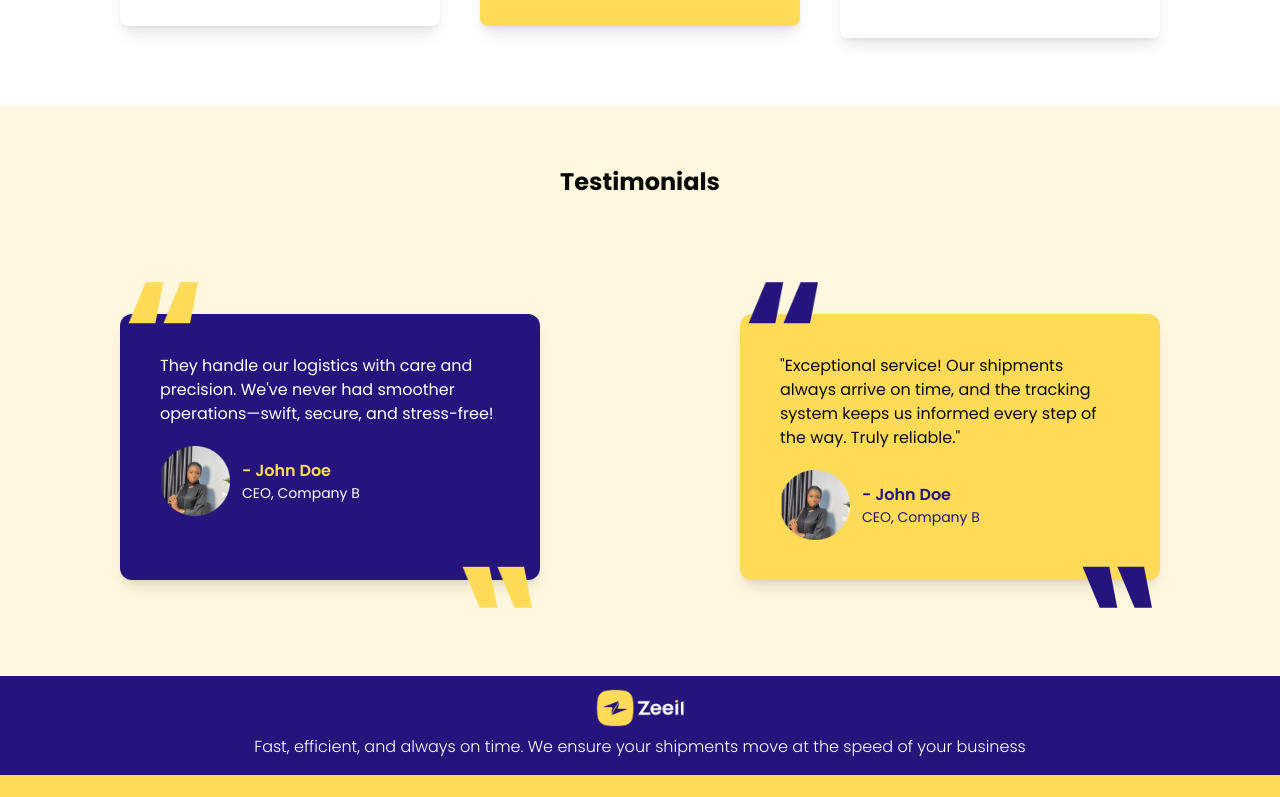
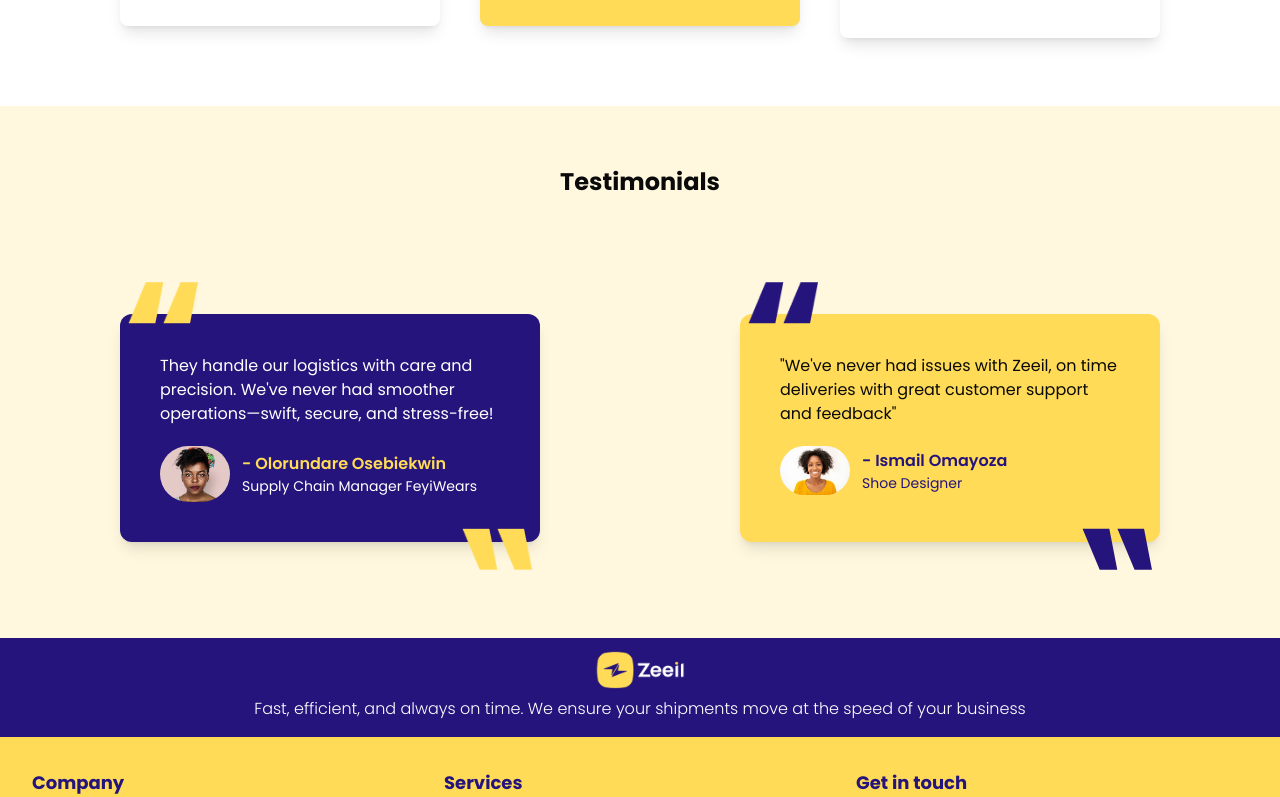
Before and after one commit to ifedolapoomoniyi/zeeil-web, a Next.js app: page / in a window 1280 px wide. Shown: the part 1566-2363 px from the top of the page. Built offline with nearby package versions, Linux system fonts and the light colour scheme.

Commit message:
add animations

```diff
--- a/src/app/page.jsx
+++ b/src/app/page.jsx
@@ -1,4 +1,4 @@
-"use client"
+"use client";
 
 import Benefits from "@/components/Benefits";
 import Footer from "@/components/Footer";
@@ -8,7 +8,29 @@ import { Button } from "@/components/ui/button";
 import Image from "next/image";
 import Link from "next/link";
 import { FaApple, FaGooglePlay } from "react-icons/fa6";
-import { motion } from "framer-motion";
+import { motion, AnimatePresence } from "framer-motion";
+import { benefitsData } from "@/lib/data";
+import { testimonials } from "@/lib/data";
+
+const container = {
+	hidden: { opacity: 0 },
+	show: {
+		opacity: 1,
+		transition: {
+			staggerChildren: 0.3,
+		},
+	},
+};
+
+const containerVariants = {
+	hidden: { opacity: 0 },
+	show: {
+		opacity: 1,
+		transition: {
+			staggerChildren: 0.2, // Adds delay between child animations
+		},
+	},
+};
 
 export default function Home() {
 	return (
@@ -101,12 +123,12 @@ export default function Home() {
 						<p className="text-sm">States in operation</p>
 					</div>
 					<div className="flex flex-col gap-3">
-						<h3 className="text-5xl font-bold">50k+</h3>
+						<h3 className="text-5xl font-bold">50+</h3>
 						<p className="text-sm">Businesses served</p>
 					</div>
 					<div className="flex flex-col gap-3">
-						<h3 className="text-5xl font-bold">12k+</h3>
-						<p className="text-sm">Vehicles in operation</p>
+						<h3 className="text-5xl font-bold">5+</h3>
+						<p className="text-sm">Riders</p>
 					</div>
 				</div>
 			</section>
@@ -116,35 +138,23 @@ export default function Home() {
 				<h3 className="text-2xl font-semibold py-10 text-center">
 					Why choose us?
 				</h3>
-
-				<div className="flex flex-row flex-wrap gap-10 max-w-screen-xl items-center m-auto justify-center p-7 md:10">
-					<Benefits
-						text={
-							"Fast, efficient, and always on time. We ensure your shipments move at the speed of your business."
-						}
-						color={"white"}
-						header={"Swift"}
-						icon={"/icons/icon2.png"}
-					/>
-
-					<Benefits
-						text={
-							"Count on us for consistent, dependable deliveries that keep your business moving forward."
-						}
-						color={"secondary"}
-						header={"Reliable"}
-						icon={"/icons/security-lock.png"}
-					/>
-
-					<Benefits
-						text={
-							"From pick-up to delivery, your shipments are safeguarded with the highest standards of security and care."
-						}
-						color={"white"}
-						header={"Secured"}
-						icon={"/icons/icon1.png"}
-					/>
-				</div>
+				<motion.div
+					className="flex flex-row flex-wrap gap-10 max-w-screen-xl items-center m-auto justify-center p-7 md:10"
+					variants={container}
+					initial="hidden"
+					whileInView="show" // Triggers animations for all children when in view
+					viewport={{ once: true, amount: 0.3 }} // Ensures animations trigger once when 30% is visible
+				>
+					{benefitsData.map((benefit, index) => (
+						<Benefits
+							key={index}
+							text={benefit.text}
+							color={benefit.color}
+							header={benefit.header}
+							icon={benefit.icon}
+						/>
+					))}
+				</motion.div>
 			</section>
 
 			{/* Testimonials */}
@@ -152,32 +162,25 @@ export default function Home() {
 				<h3 className="text-2xl font-bold py-10 text-center">
 					Testimonials
 				</h3>
-
-				<div className="flex flex-row gap-20 md:gap-10 max-w-screen-xl m-auto justify-around my-14 flex-wrap p-5">
-					<Testimonials
-						text={`They handle our logistics with care
-and precision. We've never had
-smoother operations—swift, secure,
-and stress-free!`}
-						name={"Sarah M."}
-						title={"Retaill Business Owner"}
-						bg={"primary"}
-						color={"secondary"}
-						avatar={"/avatar.png"}
-					/>
-
-					<Testimonials
-						text={`"Exceptional service! Our shipments
-always arrive on time, and the tracking
-system keeps us informed every step
-of the way. Truly reliable."`}
-						name={"Sarah M."}
-						title={"E-commerce Enterpreneur"}
-						bg={"secondary"}
-						color={"primary"}
-						avatar={"/avatar.png"}
-					/>
-				</div>
+				<motion.div
+					className="flex flex-row gap-20 md:gap-10 max-w-screen-xl m-auto justify-around my-14 flex-wrap p-5"
+					variants={containerVariants} // Apply container animation
+					initial="hidden"
+					whileInView="show" // Triggers animations when in view
+					viewport={{ once: true, amount: 0.3 }} // Animation triggers when 30% is visible
+				>
+					{testimonials.map((testimonial, index) => (
+						<Testimonials
+							key={index}
+							text={testimonial.text}
+							name={testimonial.name}
+							title={testimonial.title}
+							bg={testimonial.bg}
+							color={testimonial.color}
+							avatar={testimonial.avatar}
+						/>
+					))}
+				</motion.div>{" "}
 			</section>
 
 			<Footer />
--- /dev/null
+++ b/src/components/AnimatedText.jsx
@@ -0,0 +1,51 @@
+// components/AnimatedText.js
+import { motion, useAnimation } from "framer-motion";
+import { useEffect } from "react";
+import { useInView } from "react-intersection-observer";
+
+const AnimatedText = ({ text, className }) => {
+	const controls = useAnimation();
+	const { ref, inView } = useInView({
+		triggerOnce: true, // Allow repeat animations
+		threshold: 0.1,
+	});
+
+	useEffect(() => {
+		if (inView) {
+			controls.start("visible");
+		} else {
+			controls.start("hidden"); // Reset animation when out of view
+		}
+	}, [controls, inView]);
+
+	const wordVariants = {
+		hidden: { opacity: 0, y: 20 },
+		visible: (i) => ({
+			opacity: 1,
+			y: 0,
+			transition: {
+				duration: 0.3,
+				delay: i * 0.10,
+			},
+		}),
+	};
+
+	return (
+		<div ref={ref} className={`${className} text-animate`}>
+			{text.split(" ").map((word, index) => (
+				<motion.span
+					key={index}
+					custom={index}
+					initial="hidden"
+					animate={controls}
+					variants={wordVariants}
+					style={{ display: "inline-block", marginRight: "0.3em" }}
+				>
+					{word}
+				</motion.span>
+			))}
+		</div>
+	);
+};
+
+export default AnimatedText;
--- a/src/components/Benefits.jsx
+++ b/src/components/Benefits.jsx
@@ -1,8 +1,31 @@
 import Image from "next/image";
+import { motion } from "framer-motion";
+
+// Animation variants for the card
+const card = {
+  hidden: { opacity: 0, y: 50, rotate: -5 },
+  show: {
+    opacity: 1,
+    y: 0,
+    rotate: 0,
+    transition: { type: "spring", stiffness: 100, duration: 0.8 },
+  },
+};
 
 const Benefits = ({ text, color, header, icon }) => {
   return (
-		<div className={`rounded-lg shadow-lg bg-${color} p-5 w-[320px] flex flex-col gap-4 items-center py-10`}>
+    <motion.div
+      variants={card}
+      initial="hidden" // Starts from the hidden state
+      whileInView="show" // Animates to the show state when in view
+      viewport={{ once: true, amount: 0.3 }} // Triggers when 30% of the card is visible
+      whileHover={{
+        scale: 1.1,
+        rotate: [0, 3, -3, 0],
+        transition: { duration: 0.3 },
+      }}
+      className={`rounded-lg shadow-lg bg-${color} p-5 w-[320px] flex flex-col gap-4 items-center py-10`}
+    >
       <div className="text-xl font-semibold py-4">{header}</div>
 
       <div className="flex m-auto">
@@ -10,7 +33,7 @@ const Benefits = ({ text, color, header, icon }) => {
       </div>
 
       <p className="text-center">{text}</p>
-		</div>
+    </motion.div>
   );
 };
 
--- a/src/components/Testimonials.jsx
+++ b/src/components/Testimonials.jsx
@@ -1,65 +1,68 @@
 import Image from "next/image";
+import { motion } from "framer-motion";
+
+// Animation variants for Testimonials
+const testimonialVariants = {
+  hidden: { opacity: 0, y: 50 },
+  show: { opacity: 1, y: 0, transition: { type: "spring", stiffness: 100 } },
+};
 
 const Testimonials = ({ text, name, title, bg, color, avatar }) => {
   return (
-		<div
+    <motion.div
+      variants={testimonialVariants} // Apply animation variants
+      initial="hidden" // Initial hidden state
+      whileInView="show" // Animate to visible state when in view
+      viewport={{ once: true, amount: 0.3 }} // Trigger animation when 30% of the component is visible
       className={`flex flex-col gap-5 bg-${bg} p-10 rounded-xl shadow-lg w-[420px] min-w-[270px] relative`}
     >
       {/* Absolute apostrophe top */}
-			{color === "secondary" ? (
+      {color === "secondary" && (
         <div className="absolute left-2 -top-8">
           <Image
             src="/icons/apos-yellow-up.png"
-						alt="avatar"
+            alt="apostrophe"
             width={70}
             height={70}
             className="aspect-auto"
           />
         </div>
-			) : (
-				""
       )}
 
-			{color === "primary" ? (
+      {color === "primary" && (
         <div className="absolute left-2 -top-8">
           <Image
             src="/icons/apos-blue-up.png"
-						alt="avatar"
+            alt="apostrophe"
             width={70}
             height={70}
           />
         </div>
-			) : (
-				""
       )}
 
-			{/* Absolute apos bottom */}
-
-			{color === "secondary" ? (
+      {/* Absolute apostrophe bottom */}
+      {color === "secondary" && (
         <div className="absolute right-2 -bottom-7">
           <Image
             src="/icons/apos-primary.png"
-						alt="avatar"
+            alt="apostrophe"
             width={70}
             height={70}
           />
         </div>
-			) : (
-				""
       )}
 
-			{color === "primary" ? (
+      {color === "primary" && (
         <div className="absolute right-2 -bottom-7">
           <Image
             src="/icons/apos.svg"
-						alt="avatar"
+            alt="apostrophe"
             width={70}
             height={70}
           />
         </div>
-			) : (
-				""
       )}
+
       <p
         className={`text-${
           color === "secondary" ? "white" : { color }
@@ -68,21 +71,19 @@ const Testimonials = ({ text, name, title, bg, color, avatar }) => {
         {text}
       </p>
       <div className={`flex items-center gap-3 text-${color}`}>
-				<Image src={avatar} alt="avatar" width={70} height={70} />
+        <Image src={avatar} alt="avatar" width={70} height={70} className="rounded-full"/>
         <div>
-					<h4 className={`font-semibold text-${color}`}>
-						- John Doe
-					</h4>
+          <h4 className={`font-semibold text-${color}`}>- {name}</h4>
           <p
             className={`text-sm text-${
               color === "secondary" ? "white" : { color }
             }`}
           >
-						CEO, Company B
+            {title}
           </p>
         </div>
       </div>
-		</div>
+    </motion.div>
   );
 };
 
```
Also changed, not shown: src/app/about-us/page.jsx (+52 -87 lines). Lines whose indentation alone changed are shown as unchanged.
